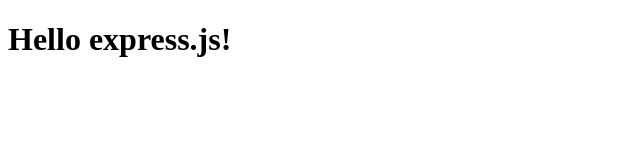
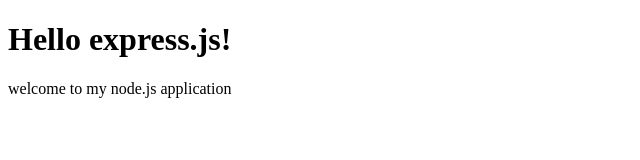
Before and after one commit to ruttathorn/web-server, a website: page public/index.html in a window 1280 px wide. Shown: the whole page, without its empty margins (0-640 px from the left). Drawn offline with Linux system fonts and the light colour scheme.

Commit message:
update index.html

```diff
--- a/public/index.html
+++ b/public/index.html
@@ -7,5 +7,6 @@
 	</head>
 	<body>
 		<h1>Hello express.js!</h1>
+		<p>welcome to my node.js application</p>
 	</body>
 </html>
```
